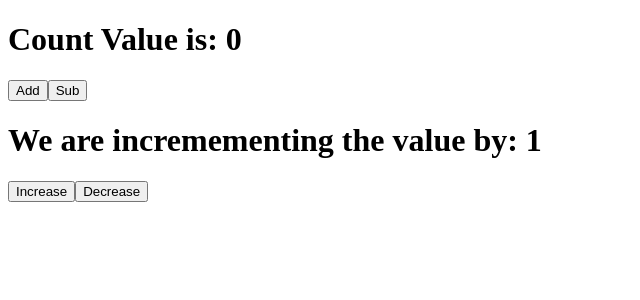
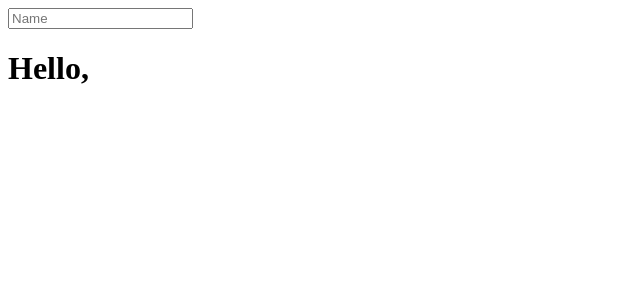
Before and after one commit to AsidyxTheHacker/my-react-app, a React (Vite) app: page / in a window 1280 px wide. Shown: the top 300 px of the page, without its empty margins (0-640 px from the left). Built offline with nearby package versions, Linux system fonts and the light colour scheme.

Commit message:
handling input fields in REACT

```diff
--- a/src/App.jsx
+++ b/src/App.jsx
@@ -1,9 +1,9 @@
-import Counter_Two from "./Counter_Two";
+import Form from "./Form";
 
 function App() {
   return(
     <>
-      <Counter_Two />
+      <Form />
     </>
   );
 }
--- /dev/null
+++ b/src/Form.jsx
@@ -0,0 +1,19 @@
+import React, { useState } from 'react';
+
+export default function Form() {
+
+    const [name, setName] = useState("");
+
+    function handleChange(e) {
+        setName(e.target.value)
+    }
+
+    return(<>
+    <div>
+        <form>
+            <input onChange={handleChange} type="text" value={name} placeholder="Name"/>
+            <h1>Hello, {name}</h1>
+        </form>
+    </div>
+    </>)
+};
```
